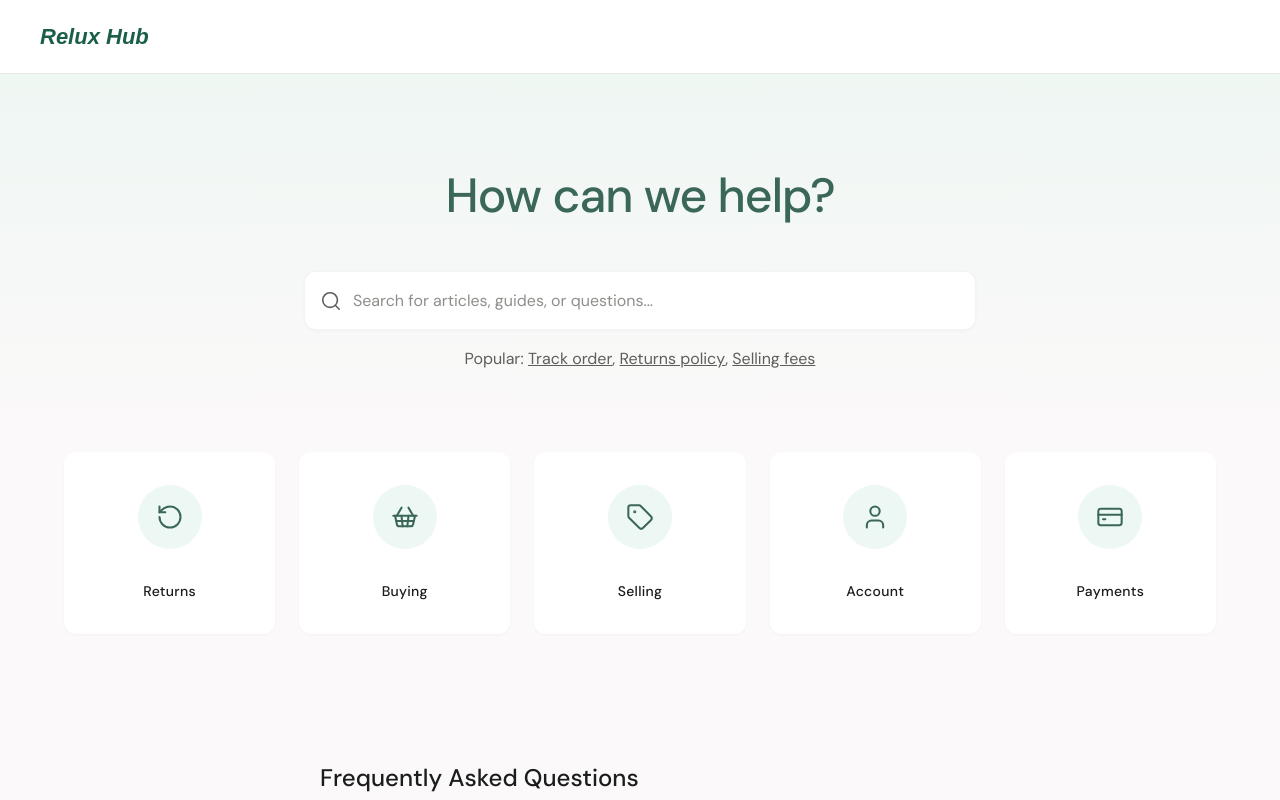
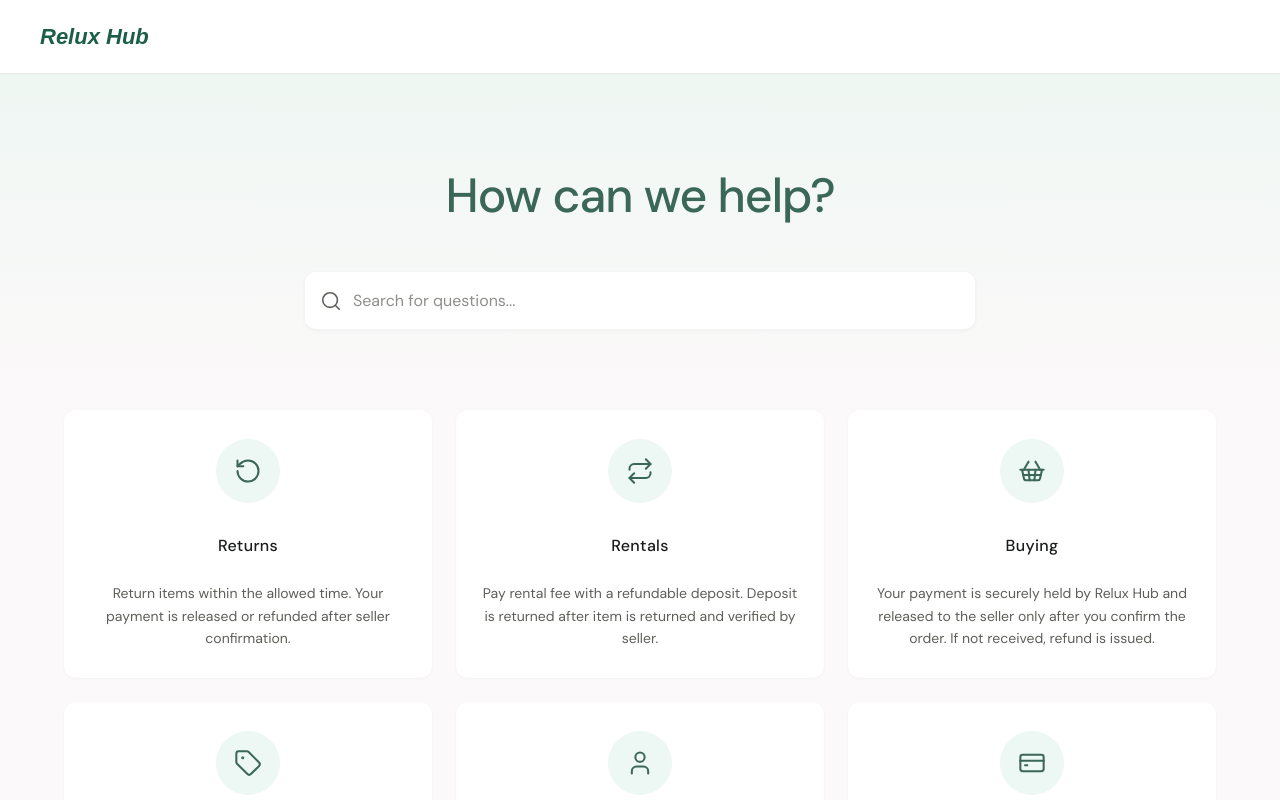
Before and after one commit to javeriashehzadi986-lgtm/relux-frontend, a React (Vite) app: page /help in a window 1280 px wide. Shown: the top 800 px of the page. Built offline with nearby package versions, Linux system fonts and the light colour scheme.

Commit message:
help page updated

```diff
--- a/src/App.jsx
+++ b/src/App.jsx
@@ -1,149 +1,73 @@
 import './App.css'
-
 import Signup from './component/signup'
-
 import { Routes, Route, useLocation, Navigate } from "react-router-dom";
-
 import Login from './component/login'
-
 import Footer from './component/footer';
-
 import Navbar from './component/navbar';
-
 import Home from './component/home';
-
 import RentDresses from './component/rentDresses';
-
 import Preowned from './component/pre-owned';
-
 import Categories from './component/categories';
-
 import BecomeASeller from './component/becomeASeller';
-
 import About from './component/about';
-
 import Sustainability from './component/sustainability';
-
 import Terms from './component/terms';
-
 import Privacy from './component/privacy';
-
 import ContactUs from './component/contactUs';
-
 import Help from './component/help';
-
 import Cart from './component/cart';
-
 import Notification from './component/notification';
 
+function App() {
+  const location = useLocation();
 
+  const hideNavbarRoutes = [
+    "/sustainability",
+    "/terms",
+    "/privacy",
+    "/contactUs",
+    "/help",
+    "/signup",
+    "/login",
+  ];
 
-const HIDE_NAVBAR_ROUTES = ["/login", "/signup", "/sustainability", "/terms", "/privacy", "/contactUs", "/help"];
+  const hideNavbar = hideNavbarRoutes.includes(location.pathname);
+  const isAuthPage = location.pathname === "/login" || location.pathname === "/signup";
 
-const AUTH_ROUTES = ["/login", "/signup"];
-
-const FULL_PAGE_ROUTES = ["/sustainability", "/terms", "/privacy", "/contactUs", "/help"];
-
-
-
-function App() {
-
-  const { pathname } = useLocation();
-
-  const hideNavbar = HIDE_NAVBAR_ROUTES.includes(pathname);
-
-  const isAuthPage = AUTH_ROUTES.includes(pathname);
-
-  const isFullPage = FULL_PAGE_ROUTES.includes(pathname);
-
-
-
-  const containerClass = [
-
-    "app-container",
-
-    isAuthPage && "app-container--auth",
-
-    isFullPage && "app-container--full-page",
-
+  const mainClass = [
+    "main-content",
+    hideNavbar && !isAuthPage && "main-content--full-page",
+    isAuthPage && "main-content--auth",
   ]
-
     .filter(Boolean)
-
     .join(" ");
 
-
-
-  const mainClass = [
-
-    "main-content",
-
-    isAuthPage && "main-content--auth",
-
-    isFullPage && "main-content--full-page",
-
-  ]
-
-    .filter(Boolean)
-
-    .join(" ");
-
-
-
   return (
-
-    <div className={containerClass}>
-
+    <div className="app-container">
       {!hideNavbar && <Navbar />}
-
       <main className={mainClass}>
-
         <Routes>
-
           <Route path="/" element={<Navigate to="/home" replace />} />
-
           <Route path="/about" element={<About />} />
-
           <Route path="/becomeASeller" element={<BecomeASeller />} />
-
           <Route path="/categories" element={<Categories />} />
-
           <Route path="/pre-owned" element={<Preowned />} />
-
           <Route path="/rentDresses" element={<RentDresses />} />
-
           <Route path="/home" element={<Home />} />
-
           <Route path="/signup" element={<Signup />} />
-
           <Route path="/login" element={<Login />} />
-
           <Route path="/sustainability" element={<Sustainability />} />
-
           <Route path="/terms" element={<Terms />} />
-
           <Route path="/privacy" element={<Privacy />} />
-
           <Route path="/contactUs" element={<ContactUs />} />
-
           <Route path="/help" element={<Help />} />
-
           <Route path="/cart" element={<Cart />} />
-
           <Route path="/notification" element={<Notification />} />
-
         </Routes>
-
       </main>
-
       <Footer />
-
     </div>
-
   );
-
 }
 
-
-
 export default App
--- a/src/component/help.css
+++ b/src/component/help.css
@@ -132,30 +132,6 @@
   --tw-ring-shadow: 0 0 #0000;
 }
 
-.help-popular {
-  position: relative;
-  z-index: 1;
-  margin-top: 16px;
-  font-size: 16px;
-  line-height: 1.6;
-  color: var(--help-secondary);
-}
-
-.help-popular-link {
-  background: none;
-  border: none;
-  padding: 0;
-  font: inherit;
-  color: inherit;
-  text-decoration: underline;
-  cursor: pointer;
-  transition: color 0.2s ease;
-}
-
-.help-popular-link:hover {
-  color: var(--help-primary);
-}
-
 /* Categories */
 .help-categories {
   max-width: 1280px;
@@ -171,19 +147,19 @@
 
 .help-categories-grid {
   display: grid;
-  grid-template-columns: repeat(2, 1fr);
+  grid-template-columns: 1fr;
   gap: 24px;
 }
 
-@media (min-width: 768px) {
+@media (min-width: 640px) {
   .help-categories-grid {
-    grid-template-columns: repeat(3, 1fr);
+    grid-template-columns: repeat(2, 1fr);
   }
 }
 
 @media (min-width: 1024px) {
   .help-categories-grid {
-    grid-template-columns: repeat(5, 1fr);
+    grid-template-columns: repeat(3, 1fr);
   }
 }
 
@@ -191,13 +167,14 @@
   display: flex !important;
   flex-direction: column;
   align-items: center;
-  padding: 32px 16px !important;
+  padding: 28px 20px !important;
   background-color: var(--help-surface-lowest) !important;
   border: 1px solid transparent !important;
   box-shadow: 0 1px 3px rgba(45, 62, 64, 0.04);
   cursor: pointer;
   transition: box-shadow 0.2s ease, border-color 0.2s ease, transform 0.2s ease;
   --tw-ring-shadow: 0 0 #0000;
+  height: 100%;
 }
 
 .help-category-card:hover {
@@ -223,11 +200,20 @@
 }
 
 .help-category-label {
-  font-size: 14px;
+  font-size: 16px;
   font-weight: 500;
   letter-spacing: 0.02em;
   color: var(--help-on-surface);
   text-align: center;
+  margin-bottom: 8px;
+}
+
+.help-category-desc {
+  font-size: 14px;
+  line-height: 1.6;
+  color: var(--help-secondary);
+  text-align: center;
+  margin: 0;
 }
 
 /* FAQ */
--- a/src/component/help.jsx
+++ b/src/component/help.jsx
@@ -12,6 +12,7 @@ import {
 import {
   Search,
   RotateCcw,
+  Repeat,
   ShoppingBasket,
   Tag,
   User,
@@ -20,14 +21,43 @@ import {
 } from "lucide-react";
 import "./help.css";
 
-const popularTopics = ["Track order", "Returns policy", "Selling fees"];
-
 const categories = [
-  { label: "Returns", icon: RotateCcw },
-  { label: "Buying", icon: ShoppingBasket },
-  { label: "Selling", icon: Tag },
-  { label: "Account", icon: User },
-  { label: "Payments", icon: CreditCard },
+  {
+    label: "Returns",
+    icon: RotateCcw,
+    description:
+      "Return items within the allowed time. Your payment is released or refunded after seller confirmation.",
+  },
+  {
+    label: "Rentals",
+    icon: Repeat,
+    description:
+      "Pay rental fee with a refundable deposit. Deposit is returned after item is returned and verified by seller.",
+  },
+  {
+    label: "Buying",
+    icon: ShoppingBasket,
+    description:
+      "Your payment is securely held by Relux Hub and released to the seller only after you confirm the order. If not received, refund is issued.",
+  },
+  {
+    label: "Selling",
+    icon: Tag,
+    description:
+      "Sell your items safely. Payment is held until buyer confirms delivery, then released to your account.",
+  },
+  {
+    label: "Account",
+    icon: User,
+    description:
+      "Manage your profile, orders, and account settings for a smooth experience on Relux Hub.",
+  },
+  {
+    label: "Payments",
+    icon: CreditCard,
+    description:
+      "All transactions are securely held in the system. Buyers get refunds and sellers are paid after confirmation.",
+  },
 ];
 
 const faqs = [
@@ -75,32 +105,22 @@ function Help() {
             <Input
               className="help-search-input"
               type="text"
-              placeholder="Search for articles, guides, or questions..."
+              placeholder="Search for questions..."
               onFocus={() => setSearchFocused(true)}
               onBlur={() => setSearchFocused(false)}
             />
           </div>
-          <p className="help-popular">
-            Popular:{" "}
-            {popularTopics.map((topic, index) => (
-              <span key={topic}>
-                <button type="button" className="help-popular-link">
-                  {topic}
-                </button>
-                {index < popularTopics.length - 1 ? ", " : ""}
-              </span>
-            ))}
-          </p>
         </section>
 
         <section className="help-categories">
           <div className="help-categories-grid">
-            {categories.map(({ label, icon: Icon }) => (
+            {categories.map(({ label, description, icon: Icon }) => (
               <Card key={label} className="help-category-card">
                 <div className="help-category-icon">
                   <Icon size={28} strokeWidth={1.75} />
                 </div>
-                <span className="help-category-label">{label}</span>
+                <h3 className="help-category-label">{label}</h3>
+                <p className="help-category-desc">{description}</p>
               </Card>
             ))}
           </div>
--- a/src/component/signup.jsx
+++ b/src/component/signup.jsx
@@ -98,7 +98,7 @@ const Signup = () => {
                       id="signup-name"
                       type="text"
                       className="signup-input"
-                      placeholder="E.g. Sophia Laurent"
+                      placeholder="Enter name"
                       value={name}
                       aria-invalid={!!nameerror}
                       onChange={(e) => {
@@ -117,7 +117,7 @@ const Signup = () => {
                       id="signup-email"
                       type="email"
                       className="signup-input"
-                      placeholder="hello@atelier.com"
+                      placeholder="Enter email"
                       value={email}
                       aria-invalid={!!emailerror}
                       onChange={(e) => {
```
